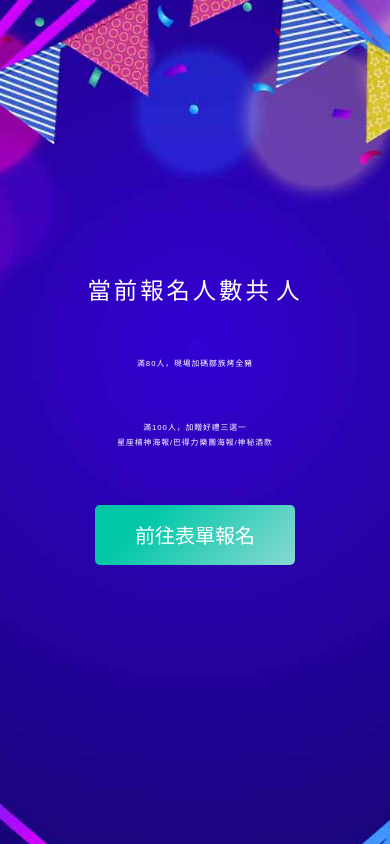
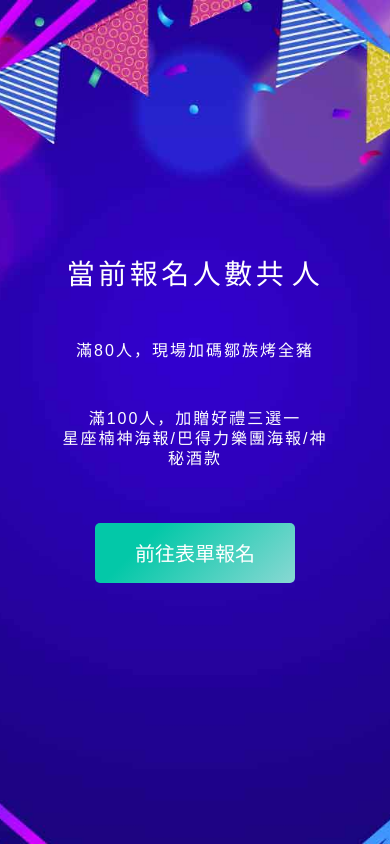
Before and after one commit to sean3511/12.17_christmax, a plain HTML site: page index.html in a window 390 px wide. Drawn offline with nearby package versions, Linux system fonts and the light colour scheme; no server answers.

Commit message:
樣式調整

```diff
--- a/css/style.css
+++ b/css/style.css
@@ -167,3 +167,16 @@ a{
         margin-top: 160px;
     }
 }
+@media(max-width: 1025px) {
+    .main_title2 p{
+        font-size: 16px;
+        line-height: 20px;
+    }
+    .main_title p{
+        font-size: 28px;
+
+    }
+    .main_title .member_count{
+        font-size: 36px;
+    }
+}
```
